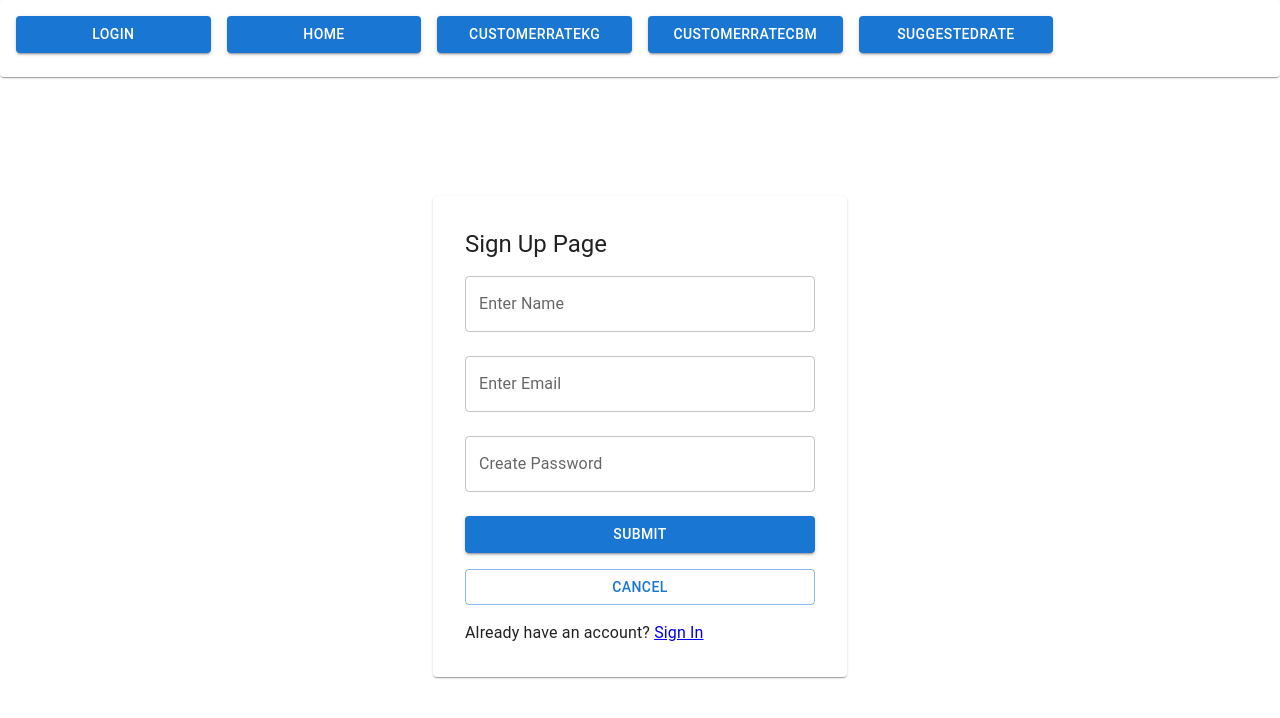
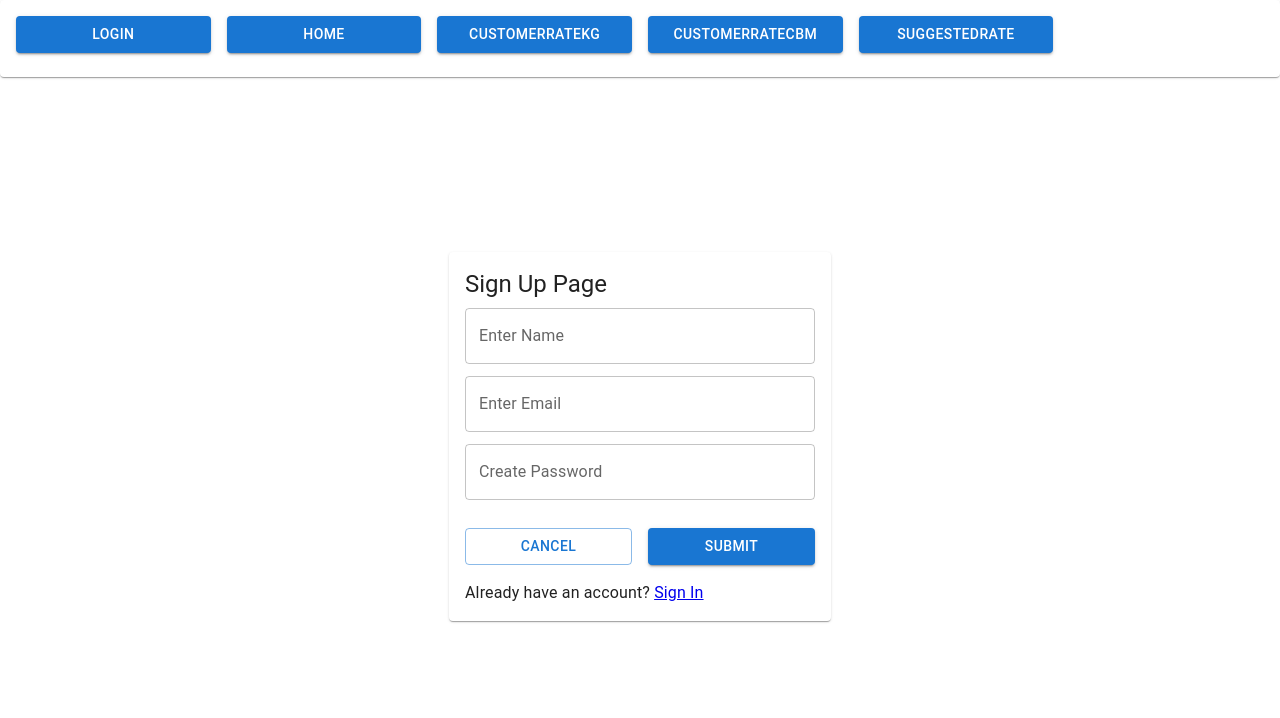
Before and after one commit to irfanshaikh2025/AppuProApp, a React (Create React App) app: page /signup in a window 1280 px wide. Shown: the top 718 px of the page. Built offline with nearby package versions, Linux system fonts and the light colour scheme.

Commit message:
login validation done

```diff
--- a/src/auth/SignIn.jsx
+++ b/src/auth/SignIn.jsx
@@ -1,7 +1,6 @@
 import React, { useState } from "react";
 import { Box, Paper, Typography, TextField, Button } from "@mui/material";
 import {Link, useNavigate} from "react-router-dom";
-
 
 export const SignIn = () => {
     const Navigate = useNavigate();
@@ -9,13 +8,47 @@ export const SignIn = () => {
     const [email,  setEmail] = useState("");
     const [password, setPassword] = useState("");
 
+    //Error State
+    const [errors, setErrors] = useState({email: "", password:""});
+
+    const validate = () =>{
+        let valid = true;
+        let newErrors = {email: "", password: ""};
+
+
+    //Email validation
+    if(!email.trim()){
+        newErrors.email = "Email is required";
+        valid = false;
+    } else {
+        const emailRegex = /^[^\s@]+@[^\s@]+\.[^\s@]+$/;
+        if(!emailRegex.test(email)){
+            newErrors.email = "Enter a valid email";
+            valid = false;
+        }
+    }
+
+    // password validation
+    if(!password.trim()){
+        newErrors.password = "Password is required";
+        valid = false;
+    } else if( password.length < 8 ) {
+        newErrors.password = "Password must be at least 6 charactors";
+        valid = false;
+    }
+    setErrors(newErrors);
+    return valid;
+    }
+
     const handleSubmit = () =>{
+        if(!validate()) return;
         console.log("Sign in Data:" ,{email, password})
     }
 
     const handleCancel = () =>{
         setEmail("");
         setPassword("");
+        setErrors({email: "", password:""});
     }
 
     return(
@@ -26,13 +59,12 @@ export const SignIn = () => {
             justifyContent:"center",
             alignItems:"center",
             height: "80vh"
-           }}
-           >
+             }} >
             <Paper sx={{p:4, width: 350}} >
                 <Typography variant="h5" mb={2}> Sign In </Typography>
 
-                <TextField onChange={(e)=>setEmail(e.target.value)} value={email} name="email" label="Email" margin="normal" fullWidth />
-                <TextField onChange={(e)=>setPassword(e.target.value)} value={password} name="password" label="Password" type="password" margin="normal" fullWidth />
+                <TextField onChange={(e)=>setEmail(e.target.value)} error={Boolean(errors.email)} helperText={errors.email} value={email} name="email" label="Email" margin="normal" fullWidth />
+                <TextField onChange={(e)=>setPassword(e.target.value)} error={Boolean(errors.password)} helperText={errors.password} value={password} name="password" label="Password" type="password" margin="normal" fullWidth />
                 <Button onClick={handleSubmit} sx={{mt:2}} variant="contained" fullWidth>Sign In</Button>
                 <Button onClick={handleCancel} sx={{mt:2}} variant="outlined" fullWidth>Cancel</Button>
 
--- a/src/auth/SignUp.jsx
+++ b/src/auth/SignUp.jsx
@@ -1,8 +1,6 @@
 import React, {useState} from "react";
-import { Box, Paper, TextField, Button, Typography } from "@mui/material";
+import { Box, Paper, TextField, Button, Typography, Grid } from "@mui/material";
 import { Link, useNavigate } from "react-router-dom";
-
-
 
 export const SignUp =()=>{
     const Navigate  = useNavigate();
@@ -11,7 +9,48 @@ export const SignUp =()=>{
     const [email, setEmail] = useState("");
     const [password, setPassword ] = useState("");
 
+    // Error state
+    const [errors, setErrors] = useState({name: "", email: "", password: ""});
+
+    const validate = () =>{
+        let valid = true;
+        let newErrors = {name: "", email: "", password: ""};
+
+        // Name validaion
+        if(!name.trim()){
+            newErrors.name = " Name is required";
+            valid = false;
+        } else if(name.length < 3){
+            newErrors.name = "Name must be at leasr 3 charactors";
+            valid = false
+        }
+        // Email validation
+        if(!email.trim()){
+            newErrors.email = "Email is required";
+            valid = false;
+        }else {
+            const emailRegex = /^[^\s@]+@[^\s@]+\.[^\s@]+$/;
+            if(!emailRegex.test(email)){
+                newErrors.email = "Enter a valid email";
+                valid = false;
+            }
+        }
+
+
+        // Password validation
+        if(!password.trim()){
+            newErrors.password = "Password is required";
+            valid = false;
+        }else if(password.length < 6){
+            newErrors.password = "Password must be at least 6 characters";
+            valid = false;
+        }
+        setErrors(newErrors);
+        return valid;
+    }
+
     const handleSubmit = () =>{
+        if(!validate()) return;
         console.log("Sign Up Data: ", {name, email, password});
     }
 
@@ -23,27 +62,28 @@ export const SignUp =()=>{
 
     return(
         <React.Fragment>
-            <Box
-            sx={{
-                display : "flex",
-                justifyContent:"center",
-                alignItems:"center",
-                height: "90vh"
-            }}
-            >
-                <Paper sx={{p:4 , width: 350}}>
-                    <Typography variant="h5"> Sign Up Page </Typography>
-                    <TextField onChange={(e)=>setName(e.target.value)} value={name} label="Enter Name" fullWidth margin="normal" />
-                    <TextField onChange={(e)=>setEmail(e.target.value)} value={email} label="Enter Email" fullWidth margin="normal" type="email" />
-                    <TextField onChange={(e)=>setPassword(e.target.value)} value={password} label="Create Password" fullWidth margin="normal" type="password" />
+            <Box sx={{ display : "flex", justifyContent:"center", alignItems:"center", height: "90vh" }} >
+                <Paper sx={{p:2 , width: 350}}>
 
-                    <Button onClick={handleSubmit} variant="contained" fullWidth sx={{ mt: 2 }}>Submit</Button>
-                    <Button onClick={handleCancel} variant="outlined" fullWidth sx={{mt:2}}>Cancel</Button>
+                    <Typography variant="h5">Sign Up Page</Typography>
+                    <TextField onChange={(e)=>setName(e.target.value)} error={Boolean(errors.name)} helperText={errors.name} value={name} label="Enter Name" fullWidth margin="dense" />
+                    <TextField onChange={(e)=>setEmail(e.target.value)} error={Boolean(errors.email)} helperText={errors.email} value={email} label="Enter Email" fullWidth margin="dense" type="email" />
+                    <TextField onChange={(e)=>setPassword(e.target.value)} error={Boolean(errors.password)} helperText={errors.password} value={password} label="Create Password" fullWidth margin="dense" type="password" />
+
+                    <Grid container spacing={2} sx={{mt:1}}>
+                      <Grid size={6}>
+                        <Button onClick={handleCancel} variant="outlined" fullWidth sx={{mt:2}}>Cancel</Button>
+                      </Grid>
+                         <Grid size={6}>
+                         <Button onClick={handleSubmit} variant="contained" fullWidth sx={{ mt: 2 }}>Submit</Button>
+                         </Grid>
+                    </Grid>
 
                     <Typography sx={{ mt: 2 }}>Already have an account? {" "}
                         <Link onClick={()=>Navigate("/signin")} sx={{cursor:"pointer"}}>Sign In</Link>
+                        {/* <Button onClick={()=>Navigate(-1)} variant="contained" size="small" sx={{float:"right", height:"30px"}}>Back</Button> */}
+                    </Typography>
 
-                    </Typography>
                 </Paper>
             </Box>
         </React.Fragment>
```
Also changed, not shown: src/auth/Login.jsx (+1 -13 lines).
